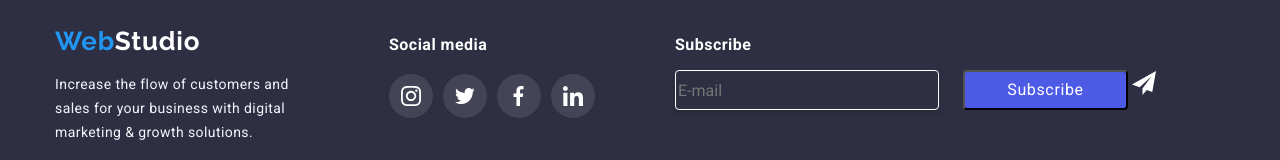
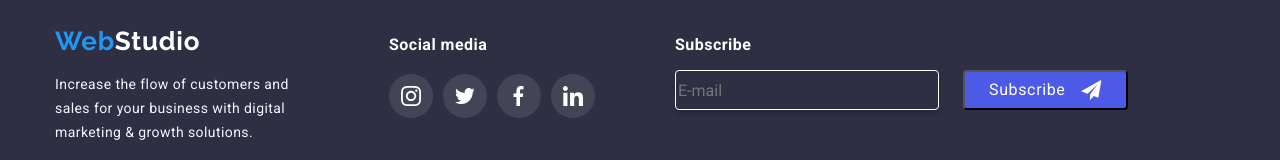
Before and after one commit to Oleksa1998/goit-markup-hw-05, a plain HTML site: page index.html in a window 1280 px wide. Shown: the part 3093-3253 px from the top of the page. Drawn offline with nearby package versions, Linux system fonts and the light colour scheme.

Commit message:
summary
required

```diff
--- a/index.html
+++ b/index.html
@@ -396,10 +396,10 @@
             />
           </form></li>
           <li class="footer-form-item list"><button type="submit" class="footer-button">
-            Subscribe</button>
-          <svg class="footer-send-icon" width="24" height="24">
+            Subscribe<svg class="footer-send-icon" width="24" height="24">
             <use href="./images/icons.svg#icon-send">
             </use>
+          </button>
           </li>
           </ul>
         </div>
```
